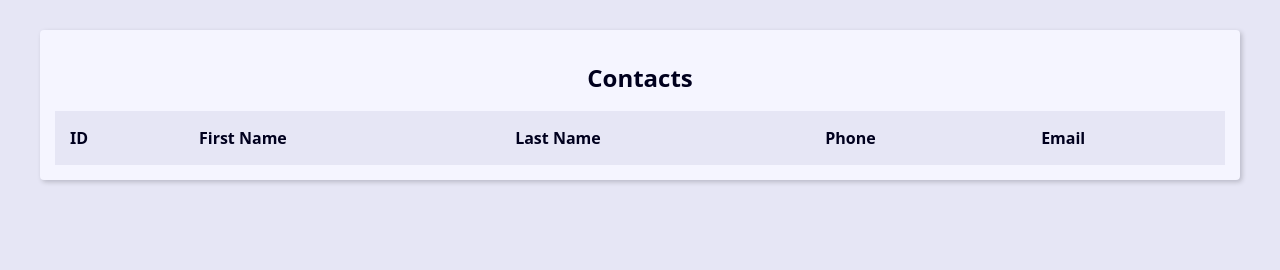
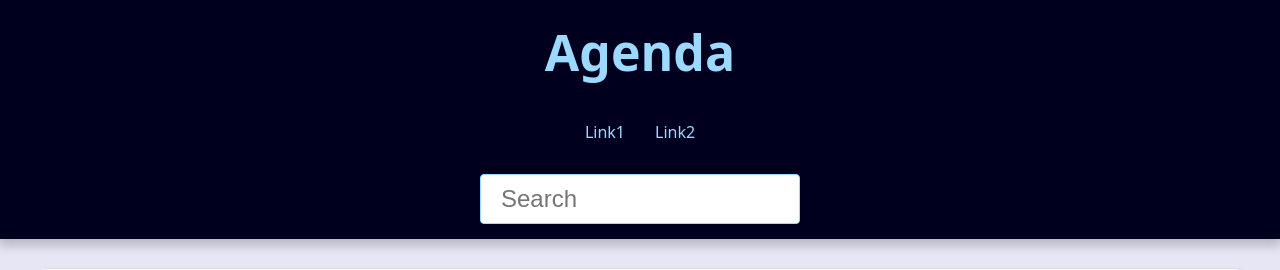
Before and after one commit to guihsil/django-agenda, a Django app: page / in a window 1280 px wide. Shown: the top 270 px of the page. Run offline with Django 5.2, Linux system fonts and the light colour scheme; data that the repository does not hold is empty.

Commit message:
preparing landing page part. 1

```diff
--- a/base/templates/global/base.html
+++ b/base/templates/global/base.html
@@ -7,6 +7,29 @@
     <link rel="stylesheet" href="{% static "global/css/style.css" %}">
 </head>
 <body>
+    <header class="header">
+        <h1 class="header-heading">
+            <a href="{% url "contact:index" %}" class="header-link">Agenda</a>
+        </h1>
+
+        <nav class="menu">
+            <ul class="menu-list">
+                <li class="menu-item">
+                    <a href="#" class="menu-link">Link1</a>
+                </li>
+                <li class="menu-item">
+                    <a href="#" class="menu-link">Link2</a>
+                </li>
+            </ul>
+        </nav>
+
+        <div class="search">
+            <form action="" method="get">
+                <input type="text" class="search-input" placeholder="Search">
+            </form>
+        </div>
+    </header>
+
     <main class="content">
         {% block content %}{% endblock content %}
     </main>
--- a/contact/templates/contact/index.html
+++ b/contact/templates/contact/index.html
@@ -21,7 +21,7 @@
                 {% for contact in contacts %}
                     <tr class="table-row">
                         <td class="table-cel">
-                            <a href="#" class="table-link">
+                            <a href="{% url "contact:contact" contact.id %}" class="table-link">
                                 {{ contact.id }}
                             </a>
                         </td>
--- a/contact/urls.py
+++ b/contact/urls.py
@@ -4,5 +4,6 @@ from contact import views
 app_name = 'contact'
 
 urlpatterns = [
-    path('', views.index, name='index')
+    path('<int:contact_id>/', views.contact, name='contact'),
+    path('', views.index, name='index'),
 ]
--- a/contact/views/contact_views.py
+++ b/contact/views/contact_views.py
@@ -1,4 +1,4 @@
-from django.shortcuts import render
+from django.shortcuts import render, get_object_or_404
 from contact.models import Contact
 
 def index(request):
@@ -13,3 +13,17 @@ def index(request):
         'contact/index.html',
         context
     )
+
+def contact(request, contact_id):
+    # single_contact = Contact.objects.filter(pk=contact_id).first()
+    single_contact = get_object_or_404(Contact, pk=contact_id, show=True)
+
+    context = {
+        'contact': single_contact,
+    }
+
+    return render(
+        request,
+        'contact/contact.html',
+        context
+    )
```
Also changed, not shown: contact/templates/contact/contact.html (added, +16 -0 lines), 1 other file.
